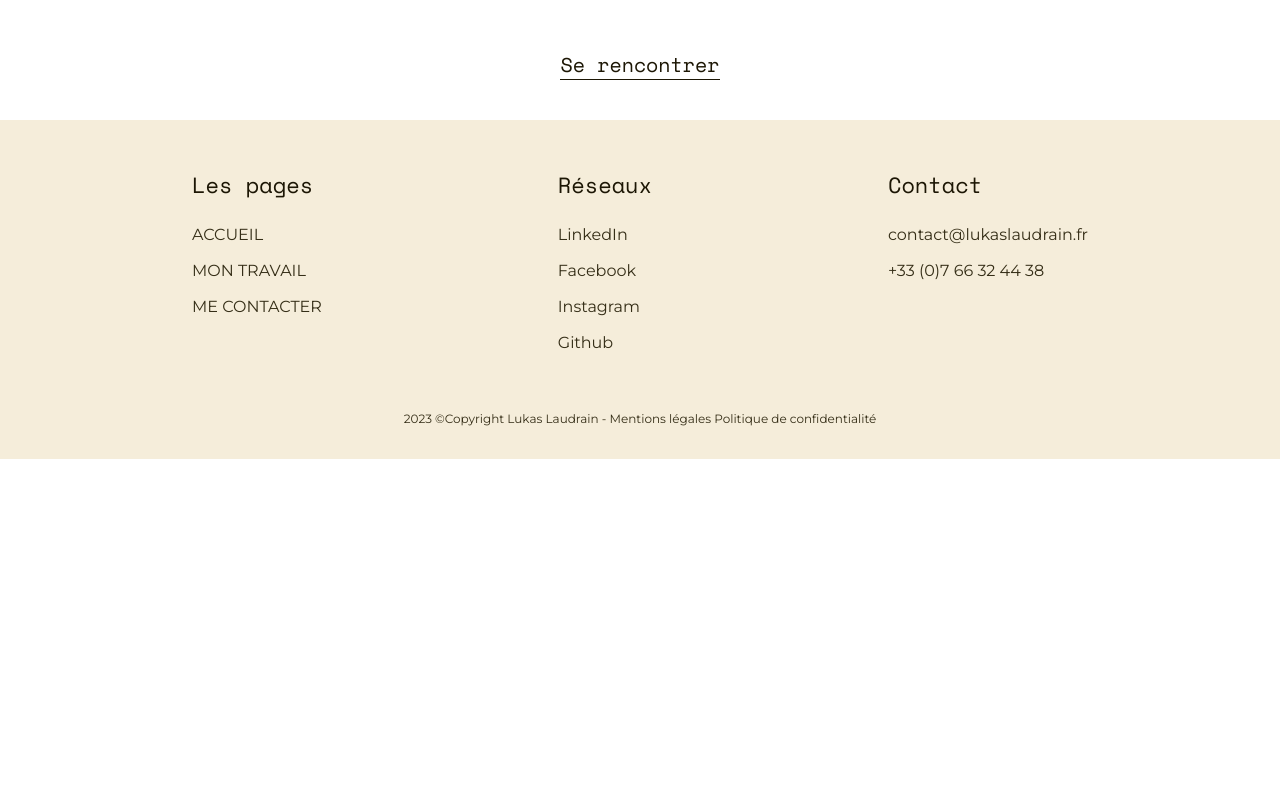
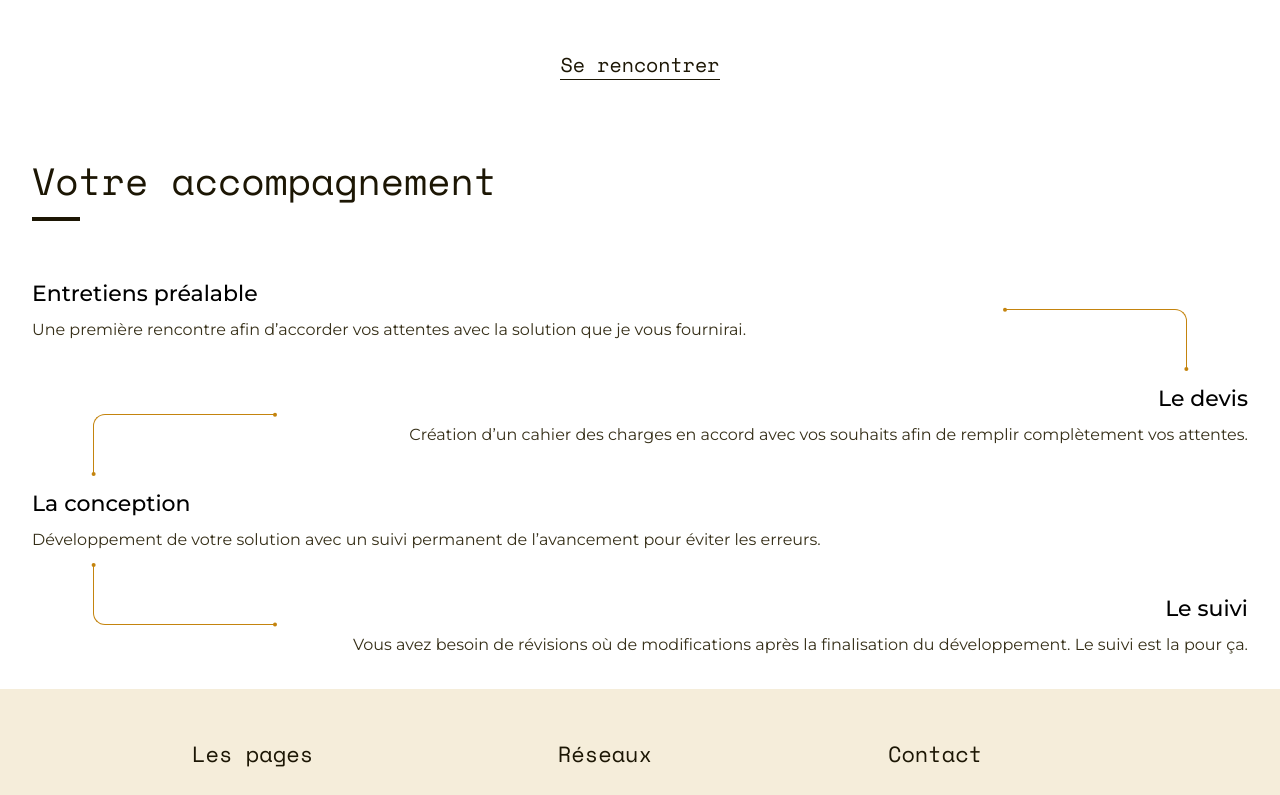
Before and after one commit to ctrl-plus-w/portfolio-v3, a Next.js app: page / in a window 1280 px wide. Shown: the part 680-1475 px from the top of the page. Before the commit the page ends 1139 px from the top, so only its background shows below. Built offline with nearby package versions, Linux system fonts and the light colour scheme.

Commit message:
:truck: Build the second section of the home page

```diff
--- a/src/pages/index.tsx
+++ b/src/pages/index.tsx
@@ -9,13 +9,14 @@ import Separator from '@element/Separator';
 import Header from '@element/Header';
 
 import menu from '../../public/icons/menu.svg';
+import clsx from 'clsx';
 
 const Home = (): ReactElement => {
   const openMenu = () => {};
 
   return (
     <>
-      <section className="flex flex-col items-center h-screen p-8">
+      <section className="flex flex-col items-center min-h-screen p-8">
         <AreaButton onClick={openMenu} className="self-end">
           <Image src={menu} alt="Menu Icon" height={32} width={32} />
         </AreaButton>
@@ -36,6 +37,118 @@ const Home = (): ReactElement => {
           Se rencontrer
         </AnchorButton>
       </section>
+
+      <section className="flex flex-col p-8" id="accompaniement">
+        <Header type={2} className="font-mono text-primary">
+          Votre accompagnement
+        </Header>
+        <Separator size="normal" />
+
+        <article className="mt-14 pb-8">
+          <Header type={4}>Entretiens préalable</Header>
+
+          <p className="text-primaryLight w-[80%]">
+            Une première rencontre afin d’accorder vos attentes avec la solution
+            que je vous fournirai.
+          </p>
+
+          <div
+            className={clsx([
+              'absolute top-1/3 left-[80%]',
+              'transform -translate-x-[2px] -translate-y-[1.375px]',
+              'h-1 w-1 bg-ternary rounded-full'
+            ])}
+          ></div>
+
+          <div
+            className={clsx([
+              'absolute bottom-[5%] right-[5%]',
+              'transform translate-x-[1.375px] translate-y-[2px]',
+              'h-1 w-1 bg-ternary rounded-full'
+            ])}
+          ></div>
+
+          <div
+            className={clsx([
+              'absolute right-[5%] bottom-[5%] left-[80%] top-1/3',
+              'border-t-[1.25px] border-r-[1.25px] border-ternary rounded-tr-xl'
+            ])}
+          ></div>
+        </article>
+
+        <article className="mt-2 pb-8">
+          <Header type={4}>Le devis</Header>
+
+          <p className="text-primaryLight text-right w-[80%]">
+            Création d’un cahier des charges en accord avec vos souhaits afin de
+            remplir complètement vos attentes.
+          </p>
+
+          <div
+            className={clsx([
+              'absolute top-1/3 right-[80%]',
+              'transform translate-x-[2px] -translate-y-[1.375px]',
+              'h-1 w-1 bg-ternary rounded-full'
+            ])}
+          ></div>
+
+          <div
+            className={clsx([
+              'absolute bottom-[5%] left-[5%]',
+              'transform -translate-x-[1.375px] translate-y-[2px]',
+              'h-1 w-1 bg-ternary rounded-full'
+            ])}
+          ></div>
+
+          <div
+            className={clsx([
+              'absolute right-[80%] bottom-[5%] left-[5%] top-1/3',
+              'border-t-[1.25px] border-l-[1.25px] border-ternary rounded-tl-xl'
+            ])}
+          ></div>
+        </article>
+
+        <article className="my-2">
+          <Header type={4}>La conception</Header>
+
+          <p className="text-primaryLight w-[80%]">
+            Développement de votre solution avec un suivi permanent de
+            l’avancement pour éviter les erreurs.
+          </p>
+        </article>
+
+        <article className="pt-8">
+          <Header type={4}>Le suivi</Header>
+
+          <p className="text-primaryLight text-right w-[80%]">
+            Vous avez besoin de révisions où de modifications après la
+            finalisation du développement. Le suivi est la pour ça.
+          </p>
+
+          <div
+            className={clsx([
+              'absolute top-[5%] left-[5%]',
+              'transform -translate-y-[2px] -translate-x-[1.375px]',
+              'h-1 w-1 bg-ternary rounded-full'
+            ])}
+          ></div>
+
+          <div
+            className={clsx([
+              'absolute bottom-1/3 right-[80%]',
+              'transform translate-y-[1.375px] translate-x-[2px]',
+              'h-1 w-1 bg-ternary rounded-full'
+            ])}
+          ></div>
+
+          <div
+            className={clsx([
+              'absolute right-[80%] top-[5%] left-[5%] bottom-1/3',
+              'border-b-[1.25px] border-l-[1.25px] border-ternary rounded-bl-xl'
+            ])}
+          ></div>
+        </article>
+      </section>
     </>
   );
 };
--- a/src/styles/globals.css
+++ b/src/styles/globals.css
@@ -15,3 +15,13 @@
     height: 100%;
   }
 }
+
+@layer components {
+  #accompaniement article {
+    @apply relative flex flex-col gap-2 w-full;
+  }
+
+  #accompaniement article:nth-child(even) {
+    @apply items-end self-end;
+  }
+}
```
